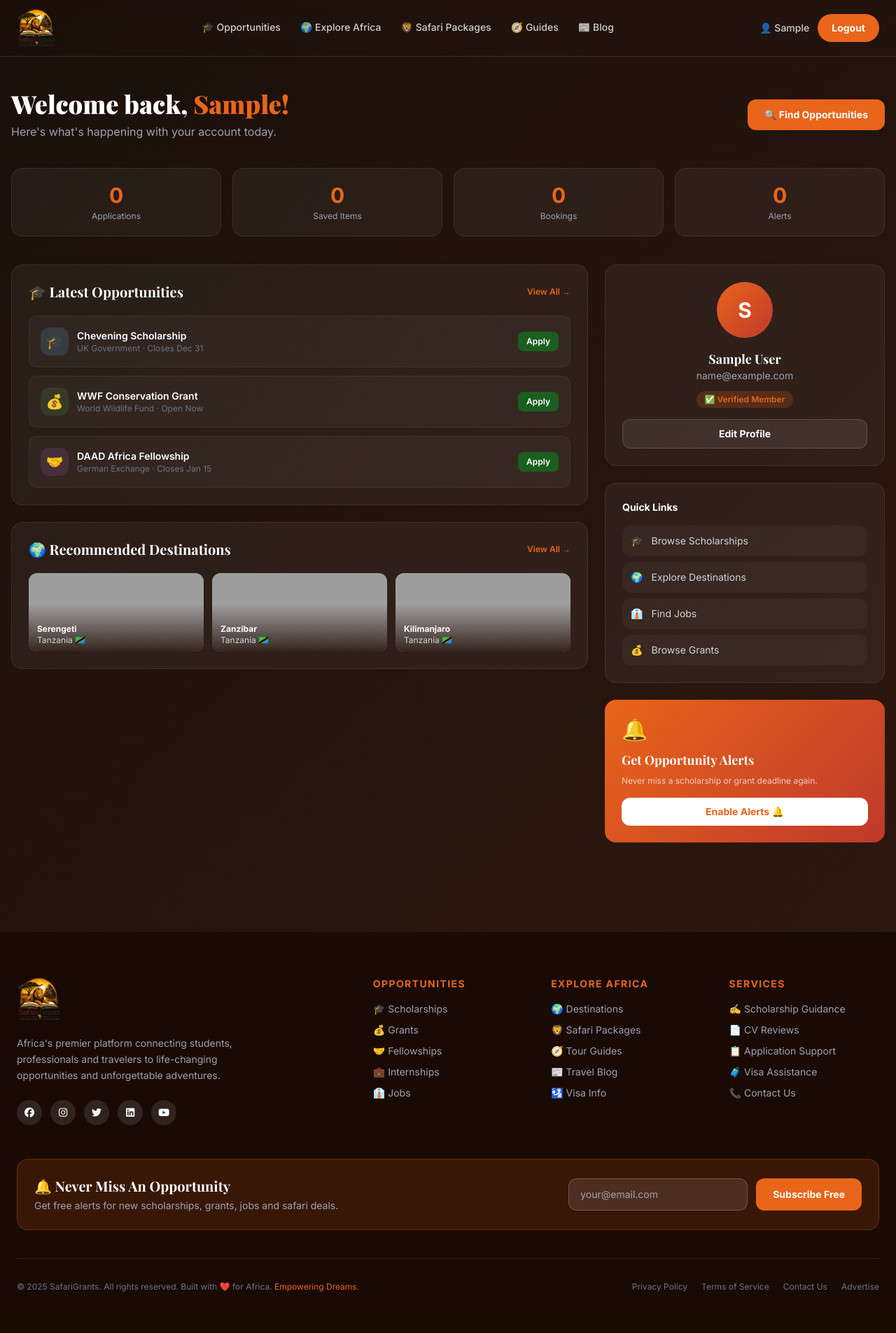
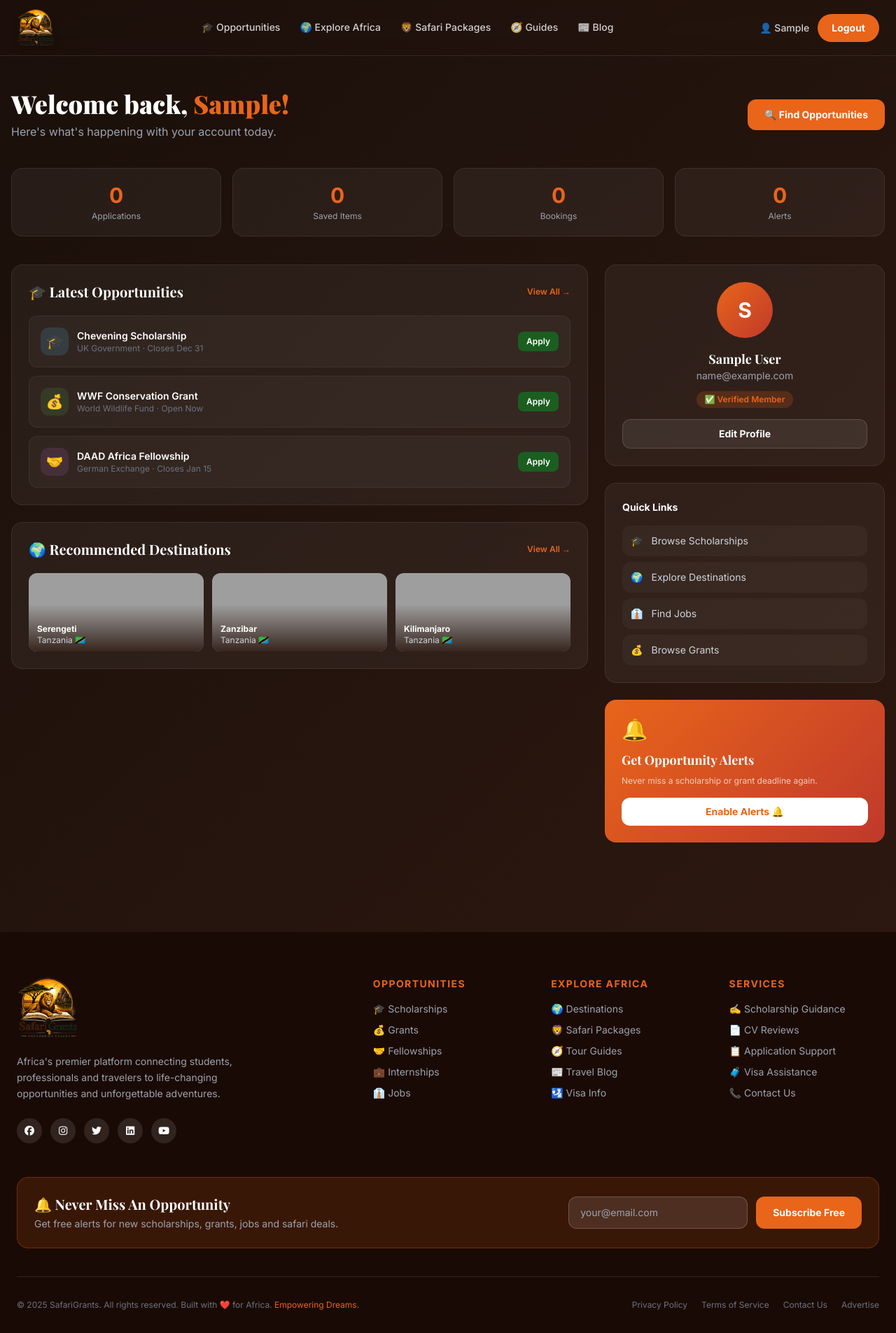
Before and after one commit to FrankMiyeye/Safari-Grants, a Django app: page /dashboard/ in a window 1280 px wide. Shown: the whole page at 70% size. Before the commit the page ends 1846 px from the top, so only its background shows below. Run offline with Django 5.2, Linux system fonts and the light colour scheme; the visitor is signed in with stand-in values (Sample User, id 1); some libraries are stand-ins or nearby versions; grey boxes are pictures that could not be loaded.

```diff
--- a/templates/base.html
+++ b/templates/base.html
@@ -46,7 +46,6 @@
 
     <style>
         html { scroll-behavior: smooth; }
-
         .navbar-glass {
             background: rgba(44, 24, 16, 0.15);
             backdrop-filter: blur(14px);
@@ -90,11 +89,11 @@
     <div class="max-w-7xl mx-auto px-6 py-3 flex justify-between items-center">
 
         <!-- Logo -->
-        <a href="/" class="flex items-center group">
+        <a href="/" class="group">
             <img src="/static/images/logo.png"
                  alt="SafariGrants Logo"
-                 class="h-14 w-auto group-hover:scale-105
-                 transition-transform drop-shadow-lg">
+                 style="height:55px; width:auto;"
+                 class="group-hover:scale-105 transition-transform drop-shadow-lg">
         </a>
 
         <!-- Desktop Nav -->
@@ -222,7 +221,7 @@
                 <div class="mb-5">
                     <img src="/static/images/logo.png"
                          alt="SafariGrants"
-                         class="h-16 w-auto drop-shadow-lg">
+                         style="height:90px; width:auto;">
                 </div>
                 <p class="text-gray-400 text-sm mb-6 max-w-xs leading-relaxed">
                     Africa's premier platform connecting students, professionals and travelers to life-changing opportunities and unforgettable adventures.
```
